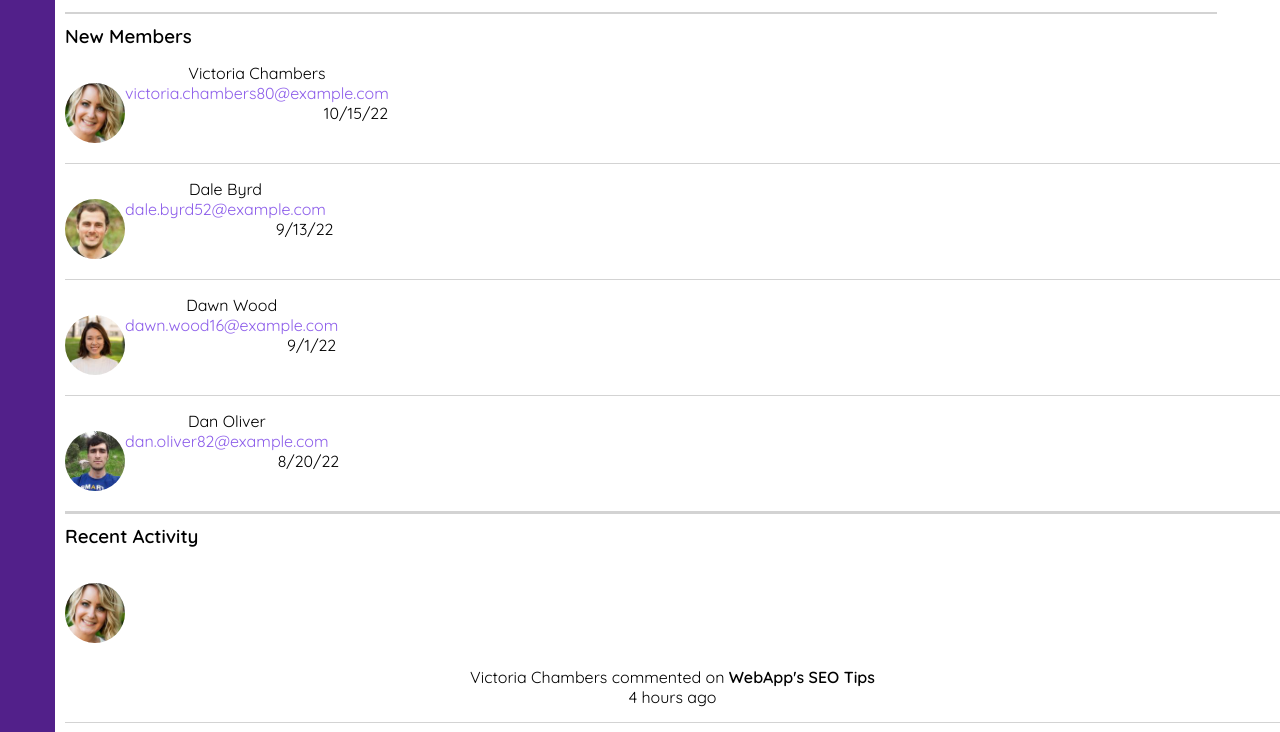
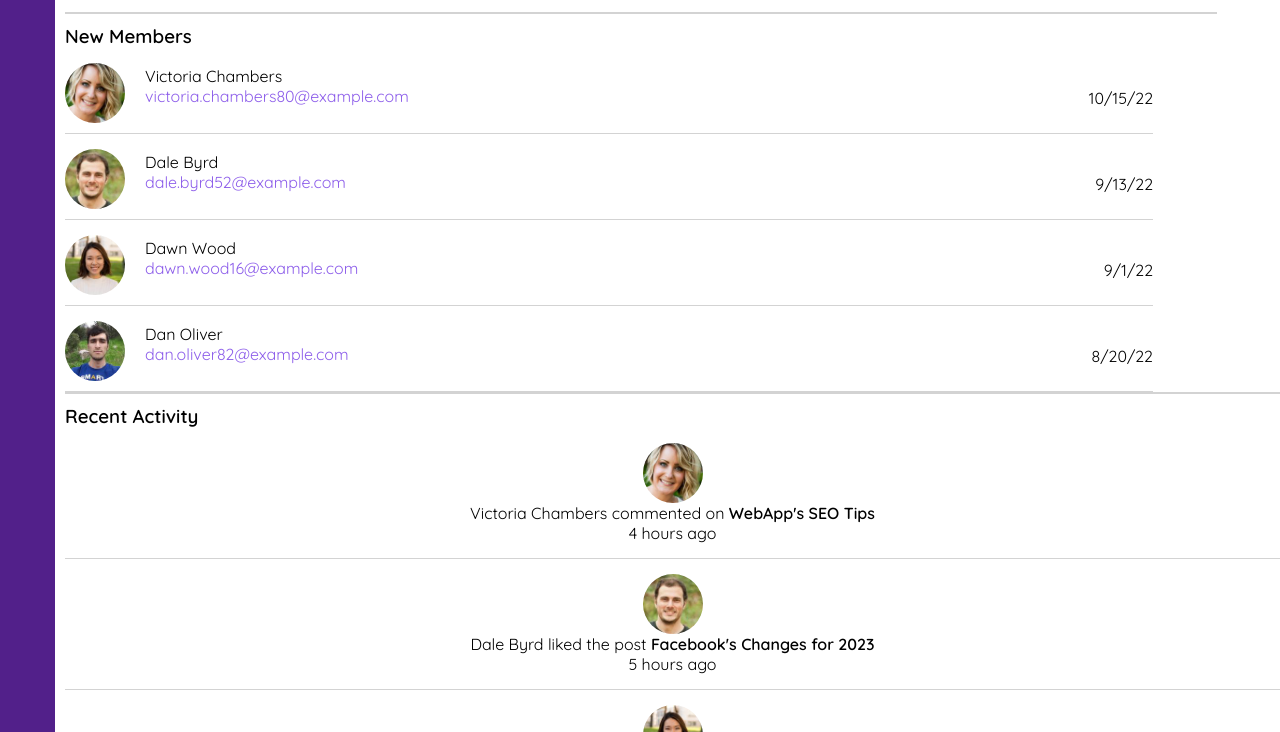
Before and after one commit to critter1996/FEWD-7_web_app_dashboardCW, a plain HTML site: page index.html in a window 1280 px wide. Shown: the part 1008-1740 px from the top of the page. Drawn offline with Linux system fonts and the light colour scheme.

Commit message:
New Members Section TAB and Adjust mobile

```diff
--- a/SASS/components/_grid.scss
+++ b/SASS/components/_grid.scss
@@ -184,12 +184,22 @@ main {
 
 .members-container,
 .members-activity {
+    display: flex;
+    flex-direction: column;
+    align-items: center;
     margin-top: 15px;
-
 }
 
+#date {
+    //text-align: center;
+    //align-self: center;
+    margin-top: auto;
+}
+
+
 .members-text,
-.members-activity p {
+.members-activity p,
+#date {
     text-align: center;
     margin-bottom: 15px;
 }
@@ -520,48 +530,48 @@ main {
 
 
 //////////////Members Section////////////////////
+
+// align the three elements by giving
+// the parent container members-container
+// the correct flex-direction and use a width,
+// min- or/and max-width or flex-basis and
+// flex-grow to position the elements.
+
+
 //New Members
 .members-container {
     display: flex;
-    //flex-direction: column;
-    //display: grid;
-    //grid-template-rows: 1fr;
-    // grid-template-areas:
-    // profile text date;
-
+    flex-direction: row;
+    flex-wrap: nowrap;
+    width: 85vw;
+    //justify-content: flex-start;
+    align-items: center;
+    gap: 20px;
+    text-align: right;
+    padding-bottom: 10px;
 }
 
-.profile-image {
-    //align-self: flex-start;
-    //margin-right: 75%;
-    //margin-left: 0%;
-    //grid-area: profile;
-    margin-top: 20px;
-    margin-bottom: 20px;
+// .profile-image {
+//     //align-self: flex-start;
+//     //margin-right: 75%;
+//     //margin-left: 0%;
+//     //grid-area: profile;
+//     // margin-top: 20px;
+//     // margin-bottom: 20px;
+//     flex-basis:
 
 
+// }
+
+.members-text {
+    text-align: left;
 }
-
-// .members-text {
-//     //display: flex;
-//     text-align: left;
-// }
 
 
 
-// .members-text-tab {
-//    // margin-left: 10px;
-//    //align-self: flex-start;
-//    //text-align: start;
-//    //margin-left: -300px;
-//    //grid-area: text;
-// }
-
 #date {
-    //align-self: flex-end;
-    margin-left: 75%;
-    //text-align: end;
-    //grid-area: date;
+    margin-left: auto;
+    //text-align: right;
 }
 
 ////////////////////////////////////////////
--- a/SASS/components/_images.scss
+++ b/SASS/components/_images.scss
@@ -41,6 +41,7 @@
     width: 60px;
     border-radius: 60%;
     //margin-left: 45%;
+    align-self: center;
 }
 
 
--- a/index.html
+++ b/index.html
@@ -190,6 +190,16 @@
 
     </section>
 
+
+    <!-- <div class="members-container">
+      <img....>
+      <div class="members-text">
+          ...name
+          ...e-mail
+      </div>
+      <p>date</p>
+    </div> -->
+
 <!-- new members widget -->
     <section id="members">
       <h3>New Members</h3>
@@ -197,37 +207,39 @@
       <div class="members-container">
         <img src="images/member-1.jpg" class="profile-image">
         <div class="members-text">
-          <p class="members-text-tab">Victoria Chambers</p>
-          <a class="members-text-tab">victoria.chambers80@example.com</a>
-          <p id="date">10/15/22</p>
+          <p>Victoria Chambers</p>
+          <a>victoria.chambers80@example.com</a>
         </div>
+        <p id="date">10/15/22</p>
       </div>
 <!-- Member 2 -->
       <div class="members-container">
         <img src="images/member-2.jpg" class="profile-image">
         <div class="members-text">
-          <p class="members-text-tab">Dale Byrd</p>
-          <a class="members-text-tab">dale.byrd52@example.com</a>
-          <p id="date">9/13/22</p>
+          <p>Dale Byrd</p>
+          <a>dale.byrd52@example.com</a>
+        </div>
+        <div id="date">
+        <p>9/13/22</p>
         </div>
       </div>
 <!-- Member 3 -->
       <div class="members-container">
         <img src="images/member-3.jpg" class="profile-image">
         <div class="members-text">
-          <p class="members-text-tab">Dawn Wood</p>
-          <a class="members-text-tab">dawn.wood16@example.com</a>
-          <p id="date">9/1/22</p>
+          <p>Dawn Wood</p>
+          <a>dawn.wood16@example.com</a>
         </div>
+        <p id="date">9/1/22</p>
       </div>
 <!-- Member 4 -->
       <div class="members-container">
         <img src="images/member-4.jpg" class="profile-image">
         <div class="members-text">
-          <p class="members-text-tab">Dan Oliver</p>
-          <a class="members-text-tab">dan.oliver82@example.com</a>
-          <p id="date">8/20/22</p>
+          <p>Dan Oliver</p>
+          <a>dan.oliver82@example.com</a>
         </div>
+        <p id="date">8/20/22</p>
       </div>
 
     </section>
```
Also changed, not shown: CSS/styles.css, 1 other file.
